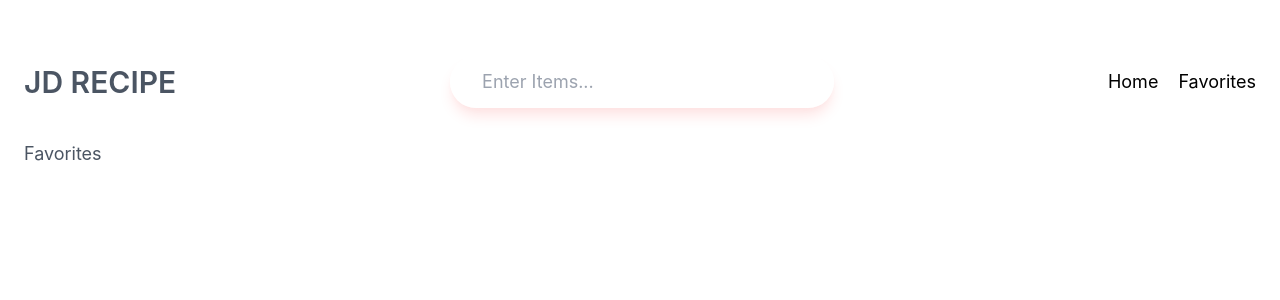
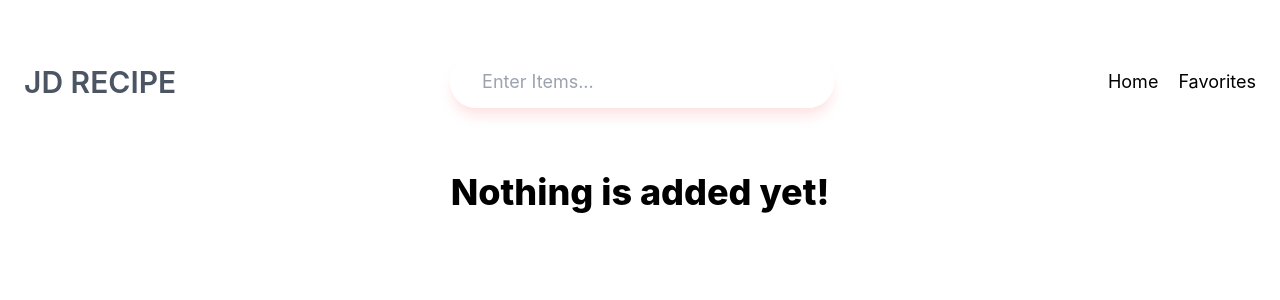
Before and after one commit to JD-Daehyun/myfoodrecipeapp, a React (Create React App) app: page /favorites in a window 1280 px wide. Shown: the top 300 px of the page. Built offline with nearby package versions, Linux system fonts and the light colour scheme.

Commit message:
Feature Add/Remove Favorites

```diff
--- a/src/pages/details/index.jsx
+++ b/src/pages/details/index.jsx
@@ -5,8 +5,12 @@ import { GlobalContext } from "../../context";
 export default function Details() {
   //extracting id from path :id in the App.js
 
-  const { recipeDetailData, setRecipeDetailData, handleAddToFavorite } =
-    useContext(GlobalContext);
+  const {
+    recipeDetailData,
+    setRecipeDetailData,
+    handleAddToFavorite,
+    favoritesList,
+  } = useContext(GlobalContext);
   const { id } = useParams();
 
   useEffect(() => {
@@ -48,7 +52,13 @@ export default function Details() {
             onClick={() => handleAddToFavorite(recipeDetailData?.recipe)}
             className="p-3 px-8 rounded-lg text-sm uppercase font-medium tracking-wider mt-3 inline-block shadow-md bg-black text-white"
           >
-            Save My Favorite
+            {favoritesList &&
+            favoritesList.length > 0 &&
+            favoritesList.findIndex(
+              (item) => item.id === recipeDetailData?.recipe.id
+            ) !== -1
+              ? "Remove from My Favorites"
+              : "Add to My Favorites"}
           </button>
         </div>
         <div>
--- a/src/pages/favorites/index.jsx
+++ b/src/pages/favorites/index.jsx
@@ -1,10 +1,20 @@
-
-
-
+import { useContext } from "react";
+import { GlobalContext } from "../../context";
+import RecipeItem from "../../components/recipe-item";
 
 export default function Favorites(){
 
-    return <div>
-        Favorites
-    </div>
+    const { favoritesList } = useContext(GlobalContext);
+
+    return (
+      <div className="py-8 container mx-auto flex flex-wrap justify-center gap-10">
+        {favoritesList && favoritesList.length > 0 ? (
+          favoritesList.map((item) => <RecipeItem item={item} />)
+        ) : (
+          <div>
+            <p className="lg:text-4xl text-xl text-center text-black font-extrabold">Nothing is added yet!</p>
+          </div>
+        )}
+      </div>
+    );
 }
```
